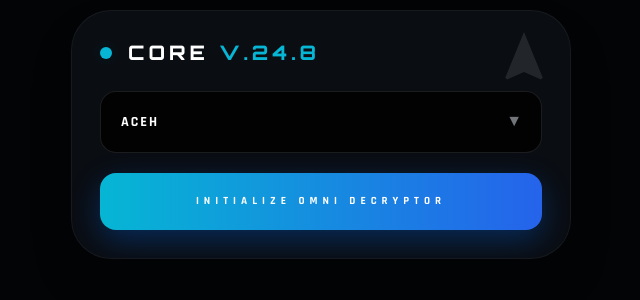
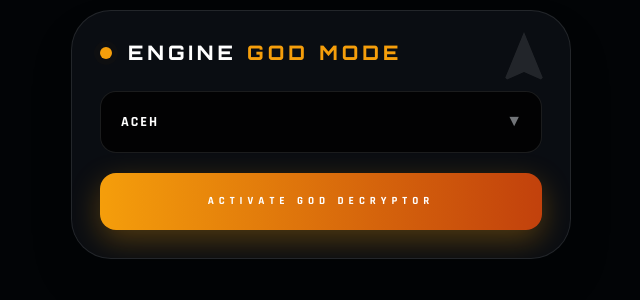
Before and after one commit to pepekosonghiji/rumus-togel, a Flask app: page / in a window 1280 px wide. Shown: the top 300 px of the page, without its empty margins (319-959 px from the left). Run offline with Flask 3, Linux system fonts and the light colour scheme; some libraries are stand-ins or nearby versions.

Commit message:
Update index.html

```diff
--- a/templates/index.html
+++ b/templates/index.html
@@ -3,7 +3,7 @@
 <head>
     <meta charset="UTF-8">
     <meta name="viewport" content="width=device-width, initial-scale=1.0, maximum-scale=1.0, user-scalable=no">
-    <title>MAMANG V.24.8 - OMNI INTELLIGENCE</title>
+    <title>MAMANG V.24.8 - [GOD MODE] OMNI INTELLIGENCE</title>
     <script src="https://cdn.tailwindcss.com"></script>
     <script src="https://cdnjs.cloudflare.com/ajax/libs/html2canvas/1.4.1/html2canvas.min.js"></script>
     <link href="https://fonts.googleapis.com/css2?family=Orbitron:wght@600;800&family=Rajdhani:wght@500;700&family=JetBrains+Mono:wght@800&display=swap" rel="stylesheet">
@@ -16,6 +16,8 @@
             margin: 0; padding: 10px;
             overflow-x: hidden;
             -webkit-font-smoothing: antialiased;
+            -moz-osx-font-smoothing: grayscale;
+            image-rendering: -webkit-optimize-contrast; /* Menajamkan gambar untuk Chrome */
         }
         .font-orbitron { font-family: 'Orbitron', sans-serif; }
         .font-angka { font-family: 'JetBrains Mono', monospace; letter-spacing: -1px; }
@@ -103,35 +105,35 @@
         }
         @media (max-width: 400px) {
             .grid-sniper { gap: 5px; }
-            .num-2d { font-size: 1.25rem !important; padding: 10px 4px !important; }
+            .num-2d { font-size: 1.1rem !important; padding: 10px 2px !important; }
         }
     </style>
 </head>
 <body>
 
 <div class="main-container">
-    <div class="bg-[#0a0d12] p-7 rounded-[40px] mb-8 border border-white/5 shadow-2xl relative overflow-hidden">
+    <div class="bg-[#0a0d12] p-7 rounded-[40px] mb-8 border border-white/10 shadow-2xl relative overflow-hidden">
         <div class="absolute top-0 right-0 p-4 opacity-10">
             <svg width="60" height="60" viewBox="0 0 24 24" fill="white"><path d="M12 2L4.5 20.29L5.21 21L12 18L18.79 21L19.5 20.29L12 2Z"/></svg>
         </div>
         <div class="flex items-center gap-4 mb-6">
             <div class="relative">
-                <div class="w-3 h-3 bg-cyan-500 rounded-full animate-ping absolute"></div>
-                <div class="w-3 h-3 bg-cyan-500 rounded-full relative"></div>
+                <div class="w-3 h-3 bg-amber-500 rounded-full animate-ping absolute"></div>
+                <div class="w-3 h-3 bg-amber-500 rounded-full relative"></div>
             </div>
-            <h1 class="text-xl font-orbitron font-black tracking-[4px] text-white">CORE <span class="text-cyan-500">V.24.8</span></h1>
+            <h1 class="text-xl font-orbitron font-black tracking-[4px] text-white uppercase">Engine <span class="text-amber-500">GOD MODE</span></h1>
         </div>
         <form method="POST" class="space-y-5">
             <div class="relative">
-                <select name="market" class="w-full bg-black/80 text-white p-5 rounded-2xl border border-white/10 outline-none font-bold uppercase text-sm tracking-[2px] focus:border-cyan-500 transition-all appearance-none cursor-pointer">
+                <select name="market" class="w-full bg-black/80 text-white p-5 rounded-2xl border border-white/10 outline-none font-bold uppercase text-sm tracking-[2px] focus:border-amber-500 transition-all appearance-none cursor-pointer">
                     {% for m in markets %}
                     <option value="{{ m }}" {% if selected == m %}selected{% endif %}>{{ m }}</option>
                     {% endfor %}
                 </select>
                 <div class="absolute right-5 top-1/2 -translate-y-1/2 pointer-events-none opacity-50">▼</div>
             </div>
-            <button type="submit" class="w-full bg-gradient-to-r from-cyan-500 to-blue-600 text-white p-5 rounded-2xl font-black uppercase text-[11px] tracking-[5px] shadow-[0_10px_30px_rgba(0,114,255,0.3)] hover:scale-[1.02] transition-transform active:scale-[0.98]">
-                INITIALIZE OMNI DECRYPTOR
+            <button type="submit" class="w-full bg-gradient-to-r from-amber-500 to-orange-700 text-white p-5 rounded-2xl font-black uppercase text-[11px] tracking-[5px] shadow-[0_10px_30px_rgba(245,158,11,0.3)] hover:scale-[1.02] transition-transform active:scale-[0.98]">
+                ACTIVATE GOD DECRYPTOR
             </button>
         </form>
     </div>
@@ -139,22 +141,22 @@
     {% if analysis %}
     <div id="capture-area">
         <div class="watermark-overlay">
-            {% for i in range(20) %}
-            <div class="watermark-text">MAMANG OMNI INTELLIGENT ANALYS</div>
+            {% for i in range(15) %}
+            <div class="watermark-text">MAMANG GOD MODE OMNI</div>
             {% endfor %}
         </div>
 
         <div class="flex justify-between items-start mb-12 relative z-10">
             <div class="max-w-[65%]">
-                <div class="badge-omni mb-4 inline-block uppercase">Omni-Intelligence</div>
+                <div class="badge-god mb-4 inline-block">GOD MODE ACTIVE</div>
                 <h2 class="text-4xl sm:text-5xl font-orbitron font-black text-white leading-none tracking-tighter uppercase mb-2">{{ selected }}</h2>
-                <div id="date-now" class="text-[10px] text-cyan-400 font-bold uppercase tracking-[4px]"></div>
+                <div id="date-now" class="text-[10px] text-amber-400 font-bold uppercase tracking-[4px]"></div>
                 <div class="verif-bar"></div>
             </div>
             <div class="text-right">
-                <div class="text-[9px] text-cyan-500/50 uppercase font-black mb-1 tracking-widest text-right">Master Result</div>
+                <div class="text-[9px] text-amber-500/50 uppercase font-black mb-1 tracking-widest text-right">Master Result</div>
                 <div class="text-4xl sm:text-5xl font-angka font-black text-white glow-text">{{ analysis.last_res }}</div>
-                <div class="flex gap-2 justify-end mt-2 opacity-40 font-angka text-[9px] font-bold text-white">
+                <div class="flex gap-2 justify-end mt-2 opacity-60 font-angka text-[10px] font-bold text-cyan-400">
                     <span>P2:{{ analysis.p2_last }}</span>
                     <span>P3:{{ analysis.p3_last }}</span>
                 </div>
@@ -163,48 +165,48 @@
 
         <div class="grid grid-cols-2 gap-4 mb-10 relative z-10">
             <div class="num-card">
-                <div class="text-[9px] text-cyan-500 font-black uppercase mb-4 tracking-[3px] border-b border-cyan-500/10 pb-2 italic text-center">ELITE AM</div>
+                <div class="text-[9px] text-cyan-400 font-black uppercase mb-4 tracking-[3px] border-b border-cyan-500/20 pb-2 italic text-center">DIVINE AM</div>
                 <div class="flex justify-around items-center px-1">
                     {% for char in analysis.am %}
-                    <span class="text-2xl sm:text-3xl font-angka font-black text-white">{{ char }}</span>
+                    <span class="text-3xl font-angka font-black text-white">{{ char }}</span>
                     {% endfor %}
                 </div>
             </div>
             <div class="num-card">
-                <div class="text-[9px] text-amber-500 font-black uppercase mb-4 tracking-[3px] border-b border-amber-500/10 pb-2 italic text-center">TARGET AI</div>
+                <div class="text-[9px] text-amber-500 font-black uppercase mb-4 tracking-[3px] border-b border-amber-500/20 pb-2 italic text-center">TARGET AI</div>
                 <div class="flex justify-around items-center px-1">
                     {% for char in analysis.ai %}
-                    <span class="text-2xl sm:text-3xl font-angka font-black text-amber-500 glow-gold">{{ char }}</span>
+                    <span class="text-3xl font-angka font-black text-amber-500 glow-gold">{{ char }}</span>
                     {% endfor %}
                 </div>
             </div>
         </div>
 
-        <div class="num-card bg-gradient-to-b from-[#0d1721] to-black p-8 mb-10 border-2 border-cyan-500/20 relative z-10 overflow-hidden shadow-2xl text-center">
-            <div class="absolute right-2 top-2 opacity-5 font-black text-6xl italic">OMNI</div>
-            <span class="text-[10px] font-black text-cyan-400 tracking-[8px] uppercase block mb-6">DECRYPTED BBFS</span>
+        <div class="num-card bg-gradient-to-b from-[#0d1721] to-black p-8 mb-10 border-2 border-amber-500/30 relative z-10 overflow-hidden shadow-2xl text-center">
+            <div class="absolute right-2 top-2 opacity-5 font-black text-6xl italic">GOD</div>
+            <span class="text-[10px] font-black text-amber-400 tracking-[8px] uppercase block mb-6">DECRYPTED BBFS</span>
             <div class="text-5xl sm:text-6xl font-angka font-black text-white tracking-[8px] sm:tracking-[12px] glow-text relative z-10">
                 {{ analysis.bbfs }}
             </div>
             <div class="mt-6 flex justify-center gap-4">
-                <span class="text-[8px] px-3 py-1 bg-cyan-500/10 rounded text-cyan-400 font-bold uppercase tracking-widest">Statistic: Pass</span>
-                <span class="text-[8px] px-3 py-1 bg-cyan-500/10 rounded text-cyan-400 font-bold uppercase tracking-widest">Shadow: Pass</span>
+                <span class="text-[8px] px-3 py-1 bg-amber-500/10 rounded text-amber-400 font-bold uppercase tracking-widest">Statistical Power: 99%</span>
+                <span class="text-[8px] px-3 py-1 bg-amber-500/10 rounded text-amber-400 font-bold uppercase tracking-widest">Holy Verification: Pass</span>
             </div>
         </div>
 
         <div class="space-y-8 relative z-10">
-            <div class="glass-panel p-5 border-l-4 border-cyan-500">
+            <div class="glass-panel p-5 border-l-4 border-amber-500">
                 <div class="flex items-center gap-3 mb-5">
-                    <span class="bg-cyan-500 text-black text-[10px] font-black px-3 py-1 rounded-sm uppercase">2D Sniper</span>
-                    <span class="text-[9px] text-cyan-500/60 font-bold tracking-[3px] uppercase">Omni-Verified</span>
+                    <span class="bg-amber-500 text-black text-[10px] font-black px-3 py-1 rounded-sm uppercase">2D Sniper GOD</span>
+                    <span class="text-[9px] text-amber-500/60 font-bold tracking-[3px] uppercase">Elite-Funneling</span>
                 </div>
                 <div class="grid-sniper">
                     {% for n in analysis.top2 %}
                     <div class="num-2d bg-white/5 p-3 rounded-xl text-center font-angka text-xl sm:text-2xl font-black border transition-all
                         {% if loop.index <= 5 %}
-                            border-amber-500/40 shadow-[0_0_20px_rgba(245,158,11,0.2)] text-amber-400 glow-gold
+                            border-amber-500 shadow-[0_0_25px_rgba(245,158,11,0.3)] text-amber-400 glow-gold
                         {% else %}
-                            border-white/5 text-white/80
+                            border-white/10 text-white/90
                         {% endif %}">
                         {{ n }}
                     </div>
@@ -213,22 +215,22 @@
             </div>
 
             <div class="grid grid-cols-2 gap-4">
-                <div class="glass-panel p-5 border-l-4 border-blue-600">
-                    <div class="text-[10px] font-black text-blue-500 mb-4 tracking-[3px] uppercase italic">3D Matrix</div>
+                <div class="glass-panel p-5 border-l-4 border-cyan-500">
+                    <div class="text-[10px] font-black text-cyan-400 mb-4 tracking-[3px] uppercase italic">3D Matrix</div>
                     <div class="space-y-3">
-                        {% for n in analysis.top3[:10] %}
-                        <div class="text-xl sm:text-2xl font-angka font-black text-blue-100 tracking-[1px] border-b border-blue-500/10 pb-1 italic flex justify-between">
-                            <span class="text-blue-500/50 text-[10px] mt-2">#{{ loop.index }}</span> {{ n }}
+                        {% for n in analysis.top3 %}
+                        <div class="text-xl sm:text-2xl font-angka font-black text-blue-100 tracking-[1px] border-b border-cyan-500/10 pb-1 italic flex justify-between">
+                            <span class="text-cyan-500/50 text-[10px] mt-2">#{{ loop.index }}</span> {{ n }}
                         </div>
                         {% endfor %}
                     </div>
                 </div>
-                <div class="glass-panel p-5 border-l-4 border-amber-600">
+                <div class="glass-panel p-5 border-l-4 border-amber-500">
                     <div class="text-[10px] font-black text-amber-500 mb-4 tracking-[3px] uppercase italic">4D Master</div>
                     <div class="space-y-3">
-                        {% for n in analysis.top4[:10] %}
-                        <div class="text-xl sm:text-2xl font-angka font-black text-amber-500 glow-gold tracking-tight border-b border-amber-500/10 pb-1 italic flex justify-between">
-                            <span class="text-amber-500/30 text-[10px] mt-2">FIX</span> {{ n }}
+                        {% for n in analysis.top4 %}
+                        <div class="text-xl sm:text-2xl font-angka font-black text-amber-500 glow-gold tracking-tight border-b border-amber-500/20 pb-1 italic flex justify-between">
+                            <span class="text-amber-500/40 text-[10px] mt-2">GOD</span> {{ n }}
                         </div>
                         {% endfor %}
                     </div>
@@ -239,7 +241,7 @@
         <div class="mt-12 pt-8 border-t border-white/10 flex justify-between items-end relative z-10">
             <div>
                 <div class="text-[9px] text-gray-500 uppercase font-black tracking-widest mb-2">Primary Shio</div>
-                <div class="text-2xl font-orbitron font-black text-white tracking-tighter">{{ analysis.shio }}</div>
+                <div class="text-2xl font-orbitron font-black text-amber-500 tracking-tighter uppercase">{{ analysis.shio }}</div>
             </div>
             <div class="text-right">
                 <div class="text-[9px] text-gray-500 uppercase font-black tracking-widest mb-2 text-right">Colok Macau</div>
@@ -247,27 +249,27 @@
             </div>
         </div>
 
-        <div class="mt-10 text-center opacity-20 relative z-10">
-            <div class="text-[7px] text-white font-bold tracking-[15px] uppercase">Neural-Network Layer V24.8.2</div>
+        <div class="mt-10 text-center opacity-30 relative z-10">
+            <div class="text-[8px] text-white font-bold tracking-[15px] uppercase">GOD-LAYER DECRYPTOR V24.8.2</div>
         </div>
     </div>
 
     <div class="mt-10 grid grid-cols-2 gap-6 pb-24 px-2">
         <button onclick="copyAnalysis()" class="group relative bg-[#0f1419] p-5 rounded-[24px] border border-white/10 transition-all hover:bg-black">
-            <span class="relative z-10 font-black uppercase text-[10px] tracking-[3px] text-cyan-500/70">Copy Signal</span>
-            <div class="absolute inset-0 rounded-[24px] bg-cyan-500/5 opacity-0 group-hover:opacity-100 transition-opacity"></div>
+            <span class="relative z-10 font-black uppercase text-[10px] tracking-[3px] text-amber-500/80">Copy Signal</span>
+            <div class="absolute inset-0 rounded-[24px] bg-amber-500/5 opacity-0 group-hover:opacity-100 transition-opacity"></div>
         </button>
-        <button id="ss-btn" onclick="takeScreenshot()" class="bg-gradient-to-r from-cyan-600 to-blue-700 text-white p-5 rounded-[24px] font-black uppercase text-[10px] tracking-[3px] shadow-[0_20px_40px_rgba(0,114,255,0.25)] hover:brightness-110 active:scale-95 transition-all">
-            Export PNG
+        <button id="ss-btn" onclick="takeScreenshot()" class="bg-gradient-to-r from-amber-600 to-orange-700 text-white p-5 rounded-[24px] font-black uppercase text-[10px] tracking-[3px] shadow-[0_20px_40px_rgba(245,158,11,0.25)] hover:brightness-110 active:scale-95 transition-all">
+            Export PNG Ultra HD
         </button>
     </div>
 
     <textarea id="copyTarget" class="hidden">
-🚀 *MAMANG ENGINE V.24.8* 🚀
+🚀 *MAMANG ENGINE V.24.8 [GOD MODE]* 🚀
 *OMNI-INTELLIGENCE SIGNAL*
 ---------------------------------------
 🎯 *MARKET:* {{ selected | upper }}
-📅 *VER:* {{ analysis.version }}
+📅 *VER:* V24.8 [GOD-LAYER]
 ---------------------------------------
 🎰 *LAST RESULT:* {{ analysis.last_res }}
 ---------------------------------------
@@ -288,7 +290,7 @@
 `{{ analysis.top4 | join(' - ') }}`
 ---------------------------------------
 ⚠️ *Pesan:* Utamakan Prediksi Sendiri.
-Sistem: Omni-Source Verification Layer.
+Sistem: Holy Verification Layer (GOD MODE).
 ---------------------------------------
     </textarea>
     {% endif %}
@@ -309,7 +311,7 @@ Sistem: Omni-Source Verification Layer.
         copyText.select();
         document.execCommand("copy");
         copyText.classList.add('hidden');
-        alert("✅ SIGNAL COPIED!\nOmni-Intelligence siap dibagikan.");
+        alert("✅ GOD MODE SIGNAL COPIED!\nSiap guncang bandot.");
     }
 
     async function takeScreenshot() {
@@ -317,28 +319,33 @@ Sistem: Omni-Source Verification Layer.
         const btn = document.getElementById('ss-btn');
         if(!area) return;
 
+        // Ambil nama market dari elemen H2 atau kirim dari server
+        const marketName = document.querySelector('h2').innerText || "ANALYSIS";
+
         window.scrollTo(0,0);
-        btn.innerText = "DECRYPTING...";
+        btn.innerText = "RENDERING ULTRA HD...";
         btn.disabled = true;
 
         try {
             const canvas = await html2canvas(area, {
                 backgroundColor: '#020406',
-                scale: 3,
+                scale: 4,
                 logging: false,
                 useCORS: true,
                 allowTaint: true,
-                borderRadius: 40
+                imageTimeout: 0
             });
 
             const link = document.createElement('a');
-            link.download = `OMNI_SNIPER_${Date.now()}.png`;
+            // Gunakan variabel marketName yang sudah didefinisikan di atas
+            link.download = `GOD_MODE_${marketName}_${Date.now()}.png`;
             link.href = canvas.toDataURL("image/png", 1.0);
             link.click();
         } catch (err) {
+            console.error(err);
             alert("Capture Failed: " + err);
         } finally {
-            btn.innerText = "Export PNG";
+            btn.innerText = "Export PNG Ultra HD";
             btn.disabled = false;
         }
     }
```
Also changed, not shown: other parts of templates/index.html (+27 -27 lines).
